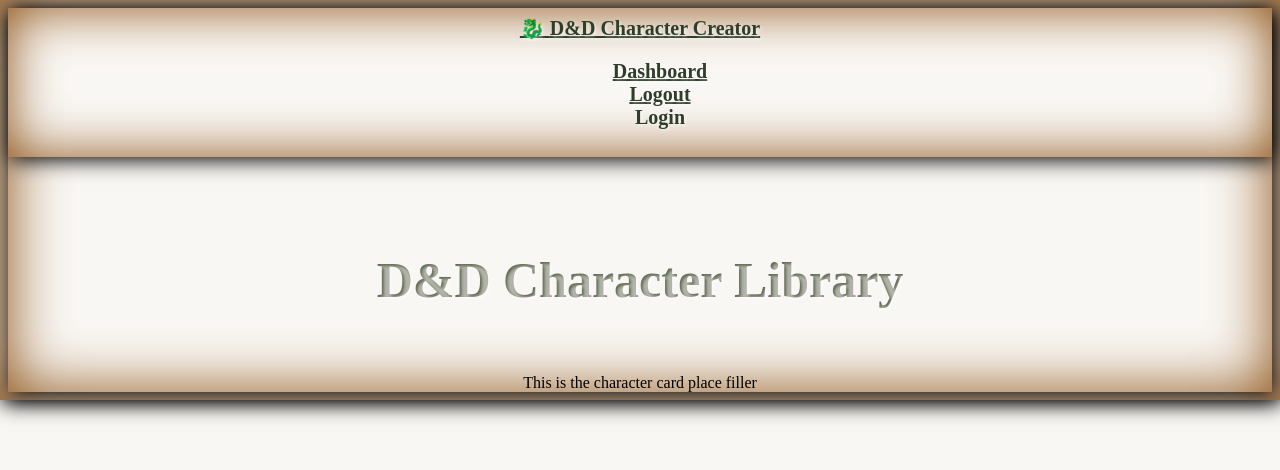
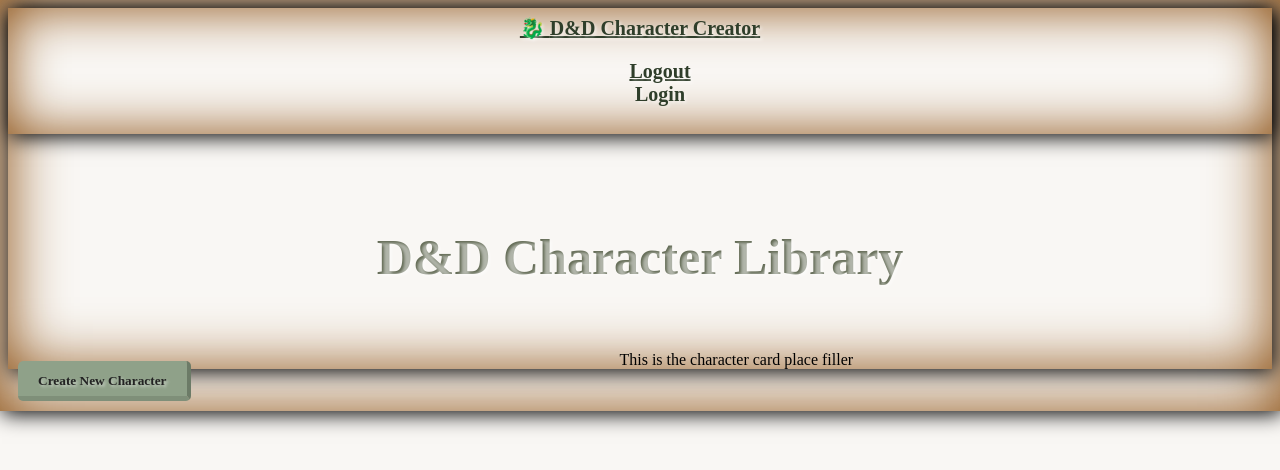
Before and after one commit to nwithee/dnd-app, a React (Create React App) app in the folder client/: page / in a window 1280 px wide. Shown: the top 470 px of the page. Built offline with nearby package versions, Linux system fonts and the light colour scheme.

Commit message:
Updates to front end code

```diff
--- a/client/src/App.js
+++ b/client/src/App.js
@@ -3,7 +3,7 @@
 import Nav from './components/Nav';
 import Library from './components/Library';
 import Login from './components/Login';
-import Characters from './components/Characters';
+import Charcards from './components/Charcards';
 
 function App() {
 
@@ -19,7 +19,7 @@
         {!loginSelected ? (
           <>
             <Library></Library>
-            <Characters></Characters>
+            <Charcards></Charcards>
           </>
         ) : (
           <Login></Login>
--- a/client/src/components/Library/index.js
+++ b/client/src/components/Library/index.js
@@ -2,9 +2,12 @@
 
 function Library() {
     return (
-    <header class="col-12">
-        <h1 class="title text-center">D&D Character Library</h1>
-    </header>
+        <header class="col-12">
+            <h1 class="title text-center">D&D Character Library</h1>
+            <div>
+                <button type="submit">Create New Character</button>
+            </div>
+        </header>
     )
 }
 
--- a/client/src/components/Nav/index.js
+++ b/client/src/components/Nav/index.js
@@ -12,9 +12,6 @@
           <a class ="light" href="/"><span role="img" aria-label="camera"> 🐉 </span> D&D Character Creator</a>
             <ul>
                 <li>
-                    <a class="light" href="/dashboard">Dashboard</a>
-                </li>
-                <li>
                     <a id="logout" href="/login">Logout</a>
                 </li>
                 <li>
```
Also changed, not shown: client/src/components/Charcards/index.js (renamed from client/src/components/Characters/index.js).
